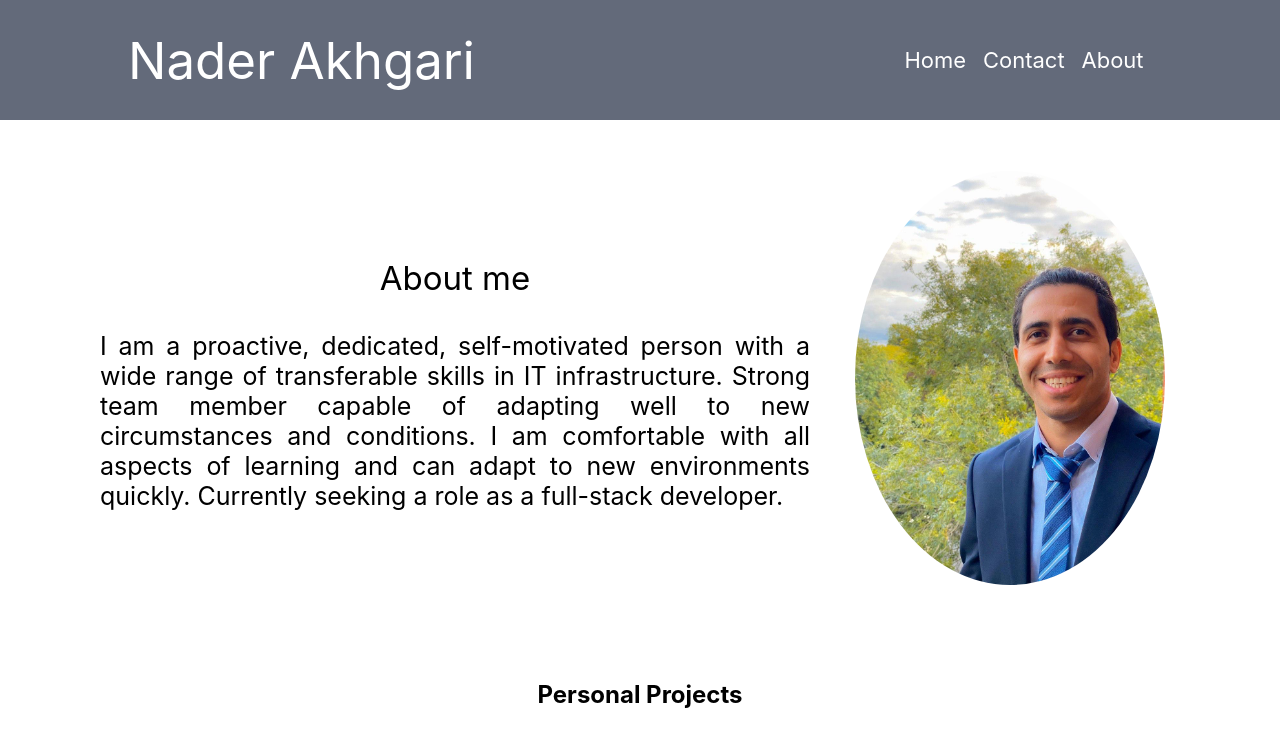
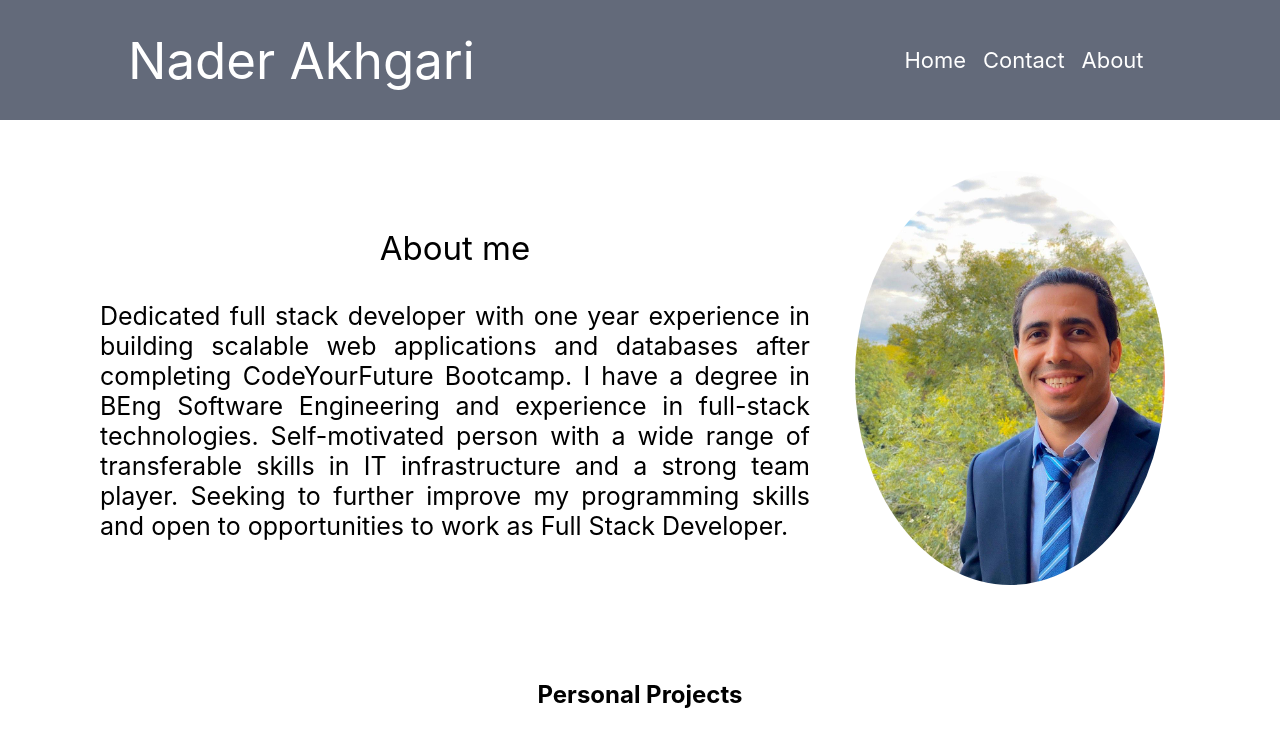
Before and after one commit to naderakhgari/portfolio, a React (Create React App) app in the folder client/: page / in a window 1280 px wide. Shown: the top 747 px of the page. Built offline with nearby package versions, Linux system fonts and the light colour scheme.

Commit message:
change the about me text

```diff
--- a/client/src/Components/About.js
+++ b/client/src/Components/About.js
@@ -1,5 +1,5 @@
 import React from "react";
-import Nader from "../img/nader.jpg"
+import Nader from "../img/nader.jpg";
 
 const About = () => {
   return (
@@ -7,16 +7,17 @@ const About = () => {
       <div className="col-8">
         <p className="about-me">About me</p>
         <p className="about-me-text">
-          I am a proactive, dedicated, self-motivated person with a wide range
-          of transferable skills in IT infrastructure. Strong team member
-          capable of adapting well to new circumstances and conditions. I am
-          comfortable with all aspects of learning and can adapt to new
-          environments quickly. Currently seeking a role as a full-stack
-          developer.
+          Dedicated full stack developer with one year experience in building
+          scalable web applications and databases after completing
+          CodeYourFuture Bootcamp. I have a degree in BEng Software Engineering
+          and experience in full-stack technologies. Self-motivated person with
+          a wide range of transferable skills in IT infrastructure and a strong
+          team player. Seeking to further improve my programming skills and open
+          to opportunities to work as Full Stack Developer.
         </p>
       </div>
       <div className="col-4">
-          <img src={Nader} alt="nader" className="nader-img col-12"/>
+        <img src={Nader} alt="nader" className="nader-img col-12" />
       </div>
     </div>
   );
```
